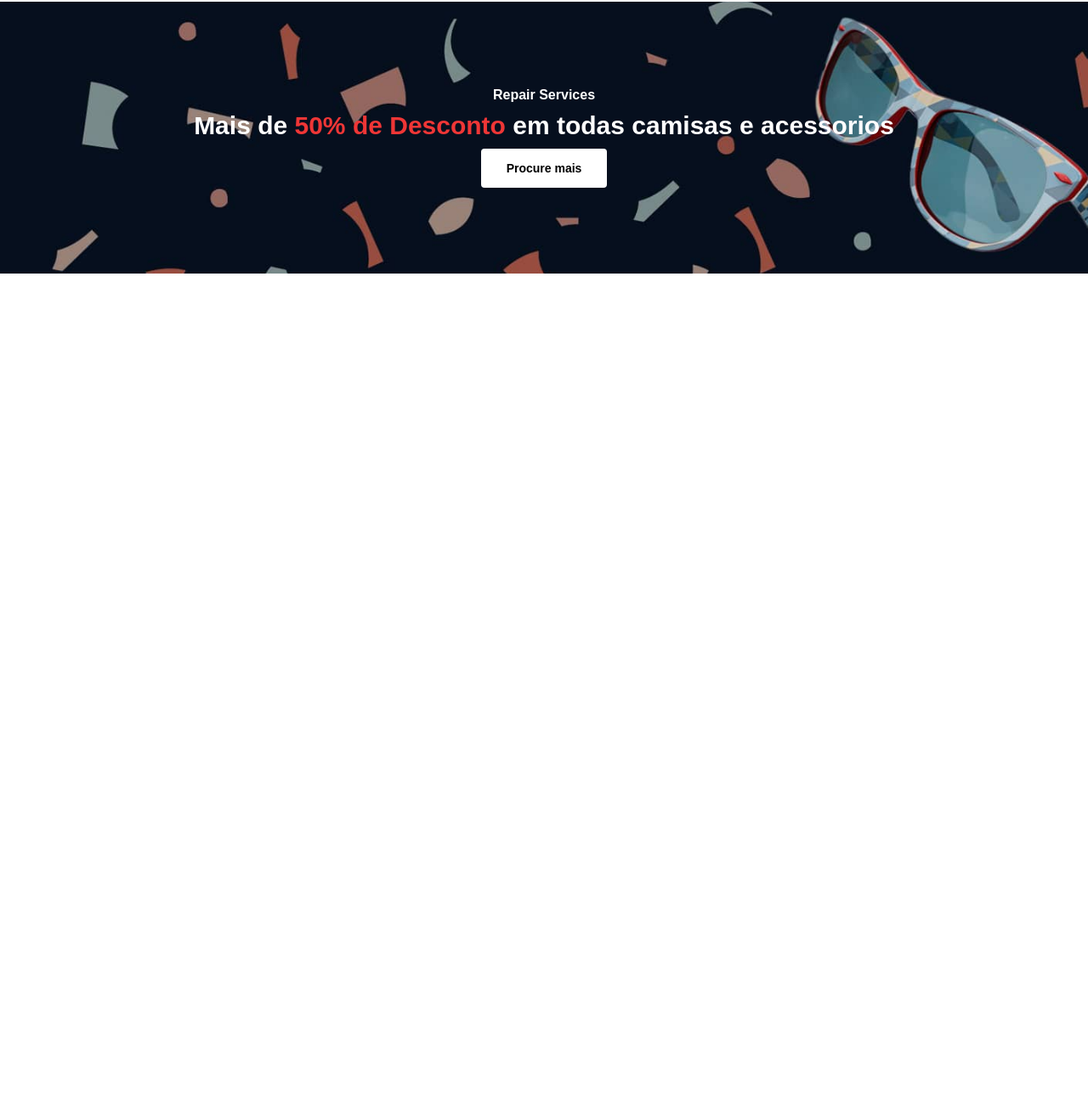
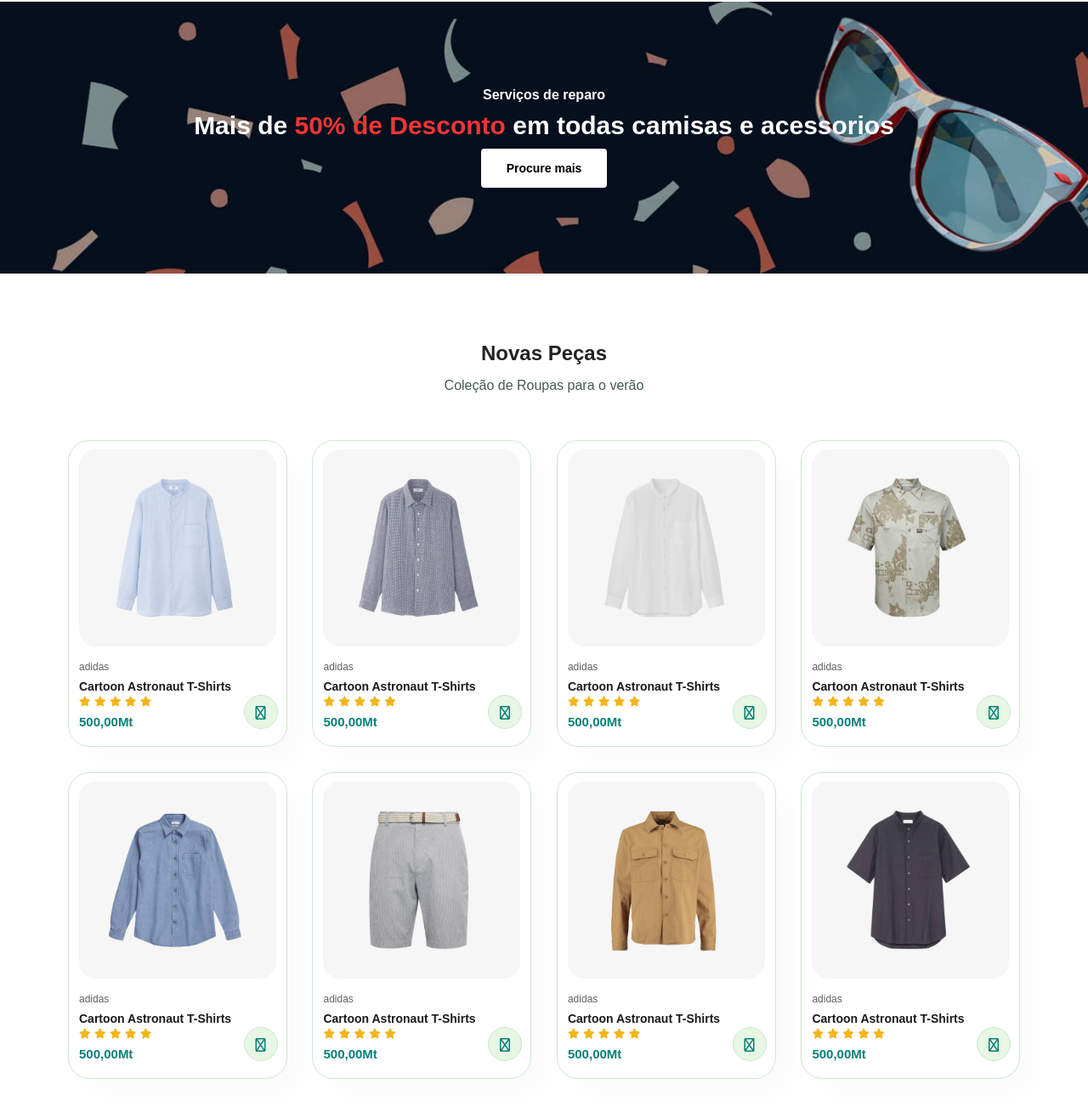
Before and after one commit to afmacaringue/Brecho-E-commerce-, a plain HTML site: page index.html in a window 1280 px wide. Shown: the part 2109-3418 px from the top of the page at 85% size. Before the commit the page ends 2471 px from the top, so only its background shows below. Drawn offline with Linux system fonts and the light colour scheme.

Commit message:
produtos

```diff
--- a/index.html
+++ b/index.html
@@ -37,32 +37,32 @@
 	<section id="feature" class="section-p1">
 		<div class="fe-box">
 			<img src="img/features/f1.png" alt="">
-			<h6>Free Shipping</h6>
+			<h6>Compras Grátis</h6>
 		</div>
 		<div class="fe-box">
 			<img src="img/features/f2.png" alt="">
-			<h6>Online Order</h6>
+			<h6>Encomendas Online</h6>
 		</div>
 		<div class="fe-box">
 			<img src="img/features/f3.png" alt="">
-			<h6>Save Money</h6>
+			<h6>Poupe Dinheiro</h6>
 		</div>
 		<div class="fe-box">
 			<img src="img/features/f4.png" alt="">
-			<h6>Promotions</h6>
+			<h6>Promoções</h6>
 		</div>
 		<div class="fe-box">
 			<img src="img/features/f5.png" alt="">
-			<h6>Happy Sell</h6>
+			<h6>Venda feliz</h6>
 		</div>
 		<div class="fe-box">
 			<img src="img/features/f6.png" alt="">
-			<h6>F24/7 Support</h6>
+			<h6>Suporte 24/7</h6>
 		</div>
 	</section>
 
 	<section id="product1" class="section-p1">
-		<h2>Featured Products</h2>
+		<h2>Produtos em Destaque</h2>
 		<p>Coleção de Roupas para o verão</p>
 		<div class="pro-container">
 			<div class="pro">
@@ -197,11 +197,147 @@
 	</section>
 
 	<section id="banner" class="section-m1">
-		<h4>Repair Services</h4>
+		<h4>Serviços de reparo</h4>
 		<h2>Mais de <span>50% de Desconto</span>  em todas camisas e acessorios</h2>
 		<button class="normal">Procure mais</button>
 	</section>
 
+	<section id="product1" class="section-p1">
+		<h2>Novas Peças</h2>
+		<p>Coleção de Roupas para o verão</p>
+		<div class="pro-container">
+			<div class="pro">
+				<img src="img/products/n1.jpg" alt="">
+				<div class="des">
+					<span>adidas</span>
+					<h5>Cartoon Astronaut T-Shirts</h5>
+					<div class="star">
+						<i class="fa fa-star"></i>
+						<i class="fa fa-star"></i>
+						<i class="fa fa-star"></i>
+						<i class="fa fa-star"></i>
+						<i class="fa fa-star"></i>
+					</div>
+					<h4>500,00Mt</h4>
+				</div>
+				<a href="#"><i class="fas fa-shopping-cart cart"></i> </a>
+			</div>
+			<div class="pro">
+				<img src="img/products/n2.jpg" alt="">
+				<div class="des">
+					<span>adidas</span>
+					<h5>Cartoon Astronaut T-Shirts</h5>
+					<div class="star">
+						<i class="fa fa-star"></i>
+						<i class="fa fa-star"></i>
+						<i class="fa fa-star"></i>
+						<i class="fa fa-star"></i>
+						<i class="fa fa-star"></i>
+					</div>
+					<h4>500,00Mt</h4>
+				</div>
+				<a href="#"><i class="fas fa-shopping-cart cart"></i> </a>
+			</div>
+			<div class="pro">
+				<img src="img/products/n3.jpg" alt="">
+				<div class="des">
+					<span>adidas</span>
+					<h5>Cartoon Astronaut T-Shirts</h5>
+					<div class="star">
+						<i class="fa fa-star"></i>
+						<i class="fa fa-star"></i>
+						<i class="fa fa-star"></i>
+						<i class="fa fa-star"></i>
+						<i class="fa fa-star"></i>
+					</div>
+					<h4>500,00Mt</h4>
+				</div>
+				<a href="#"><i class="fas fa-shopping-cart cart"></i> </a>
+			</div>
+			<div class="pro">
+				<img src="img/products/n4.jpg" alt="">
+				<div class="des">
+					<span>adidas</span>
+					<h5>Cartoon Astronaut T-Shirts</h5>
+					<div class="star">
+						<i class="fa fa-star"></i>
+						<i class="fa fa-star"></i>
+						<i class="fa fa-star"></i>
+						<i class="fa fa-star"></i>
+						<i class="fa fa-star"></i>
+					</div>
+					<h4>500,00Mt</h4>
+				</div>
+				<a href="#"><i class="fas fa-shopping-cart cart"></i> </a>
+			</div>
+			<div class="pro">
+				<img src="img/products/n5.jpg" alt="">
+				<div class="des">
+					<span>adidas</span>
+					<h5>Cartoon Astronaut T-Shirts</h5>
+					<div class="star">
+						<i class="fa fa-star"></i>
+						<i class="fa fa-star"></i>
+						<i class="fa fa-star"></i>
+						<i class="fa fa-star"></i>
+						<i class="fa fa-star"></i>
+					</div>
+					<h4>500,00Mt</h4>
+				</div>
+				<a href="#"><i class="fas fa-shopping-cart cart"></i> </a>
+			</div>
+			<div class="pro">
+				<img src="img/products/n6.jpg" alt="">
+				<div class="des">
+					<span>adidas</span>
+					<h5>Cartoon Astronaut T-Shirts</h5>
+					<div class="star">
+						<i class="fa fa-star"></i>
+						<i class="fa fa-star"></i>
+						<i class="fa fa-star"></i>
+						<i class="fa fa-star"></i>
+						<i class="fa fa-star"></i>
+					</div>
+					<h4>500,00Mt</h4>
+				</div>
+				<a href="#"><i class="fas fa-shopping-cart cart"></i> </a>
+			</div>
+			<div class="pro">
+				<img src="img/products/n7.jpg" alt="">
+				<div class="des">
+					<span>adidas</span>
+					<h5>Cartoon Astronaut T-Shirts</h5>
+					<div class="star">
+						<i class="fa fa-star"></i>
+						<i class="fa fa-star"></i>
+						<i class="fa fa-star"></i>
+						<i class="fa fa-star"></i>
+						<i class="fa fa-star"></i>
+					</div>
+					<h4>500,00Mt</h4>
+				</div>
+				<a href="#"><i class="fas fa-shopping-cart cart"></i> </a>
+			</div>
+			<div class="pro">
+				<img src="img/products/n8.jpg" alt="">
+				<div class="des">
+					<span>adidas</span>
+					<h5>Cartoon Astronaut T-Shirts</h5>
+					<div class="star">
+						<i class="fa fa-star"></i>
+						<i class="fa fa-star"></i>
+						<i class="fa fa-star"></i>
+						<i class="fa fa-star"></i>
+						<i class="fa fa-star"></i>
+					</div>
+					<h4>500,00Mt</h4>
+				</div>
+				<a href="#"><i class="fas fa-shopping-cart cart"></i> </a>
+			</div>
+		</div>
+	</section>
+
+
 	<script src="script.js"></script>
 </body>
 </html>
--- a/style.css
+++ b/style.css
@@ -69,7 +69,7 @@ body {
 	left: 0;
 }
 #header a img{
-	width: 100px;
+
 	height: 50px
 }
 
```
Also changed, not shown: img/brecho.png.
